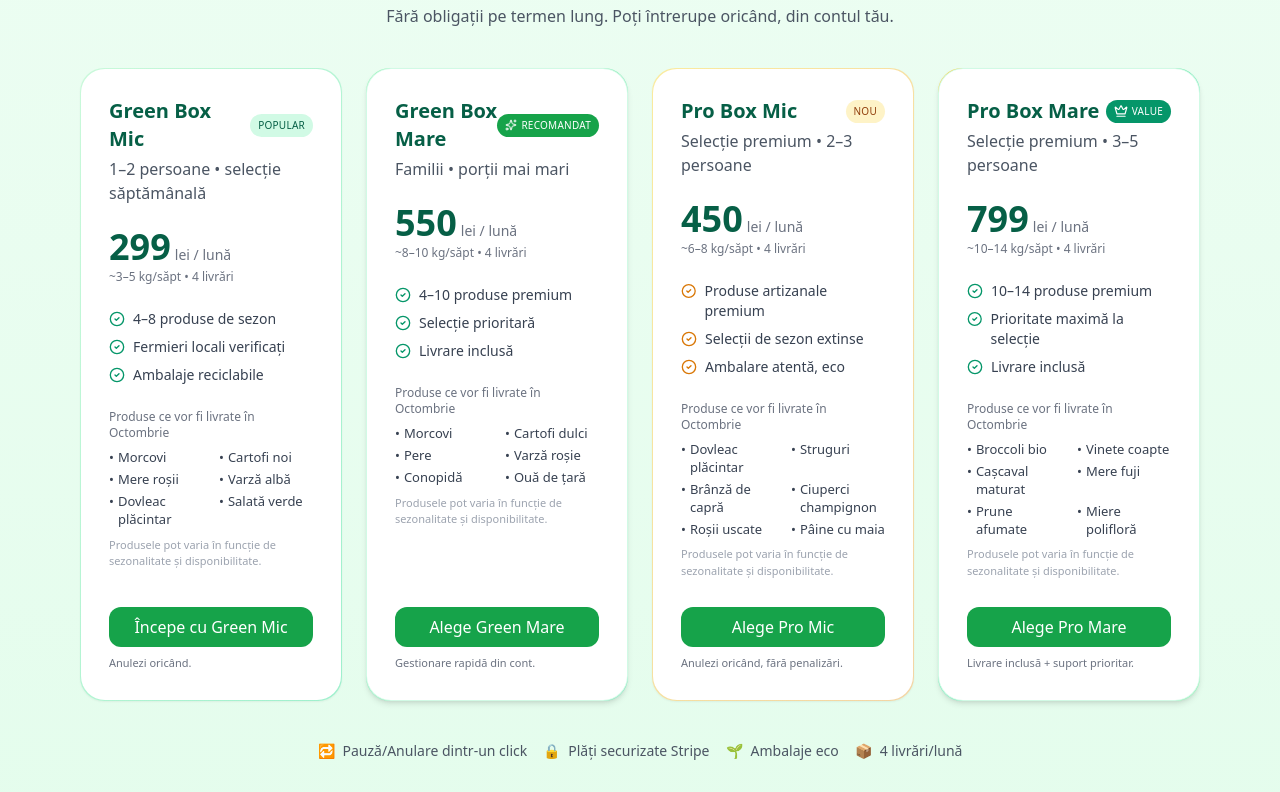
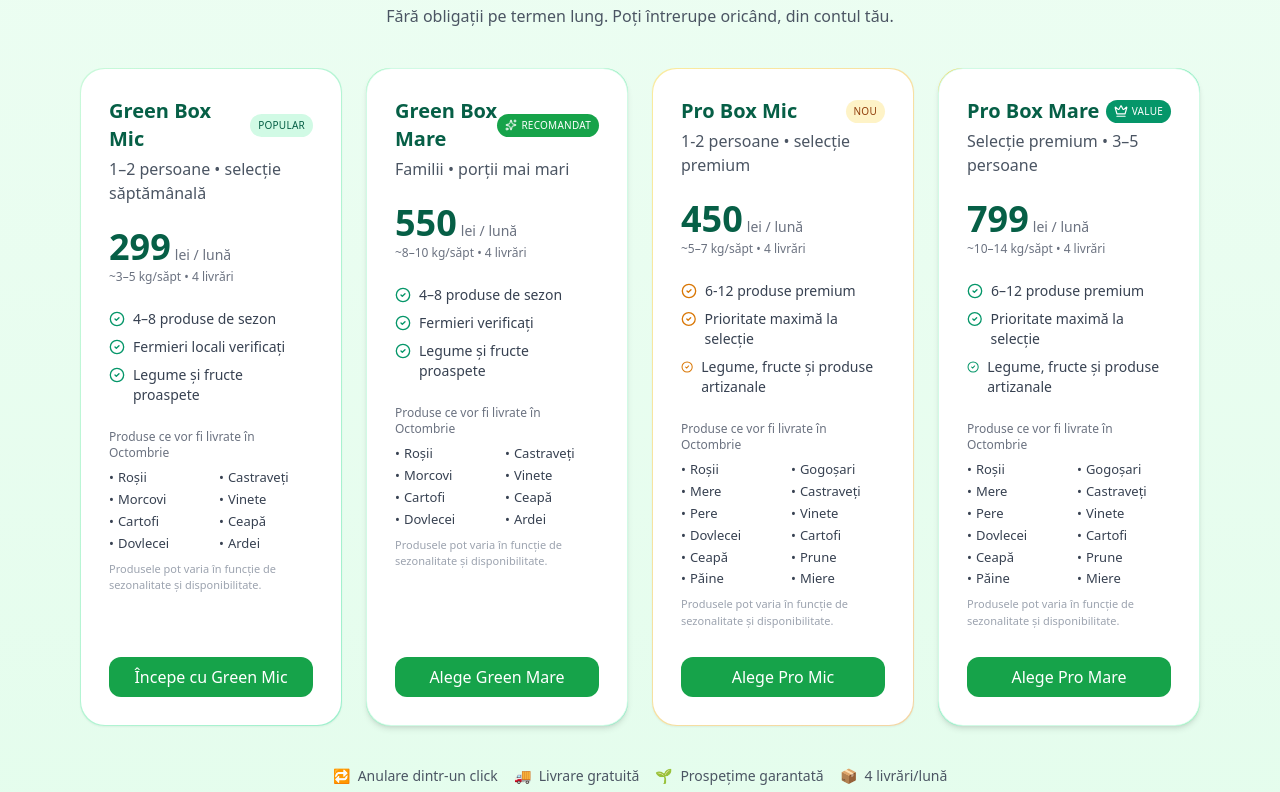
Before and after one commit to george1586/GreenmartNew, a React (Vite) app: page / in a window 1280 px wide. Shown: the part 2388-3180 px from the top of the page. Built offline with nearby package versions, Linux system fonts and the light colour scheme; no server answers.

Commit message:
Text done

```diff
--- a/src/pages/Home.tsx
+++ b/src/pages/Home.tsx
@@ -330,7 +330,7 @@ export function Home() {
             <Stagger gap={0.1}>
               <div className="grid md:grid-cols-4 gap-6 mt-10 auto-rows-fr">
                 {[
-                  { i: 1, emoji: "🧺", t: "Alege box-ul preferat", d: "Toate conțin legume și produse artizanale de sezon. Diferența o face cantitatea și diversitatea de care ai nevoie." },
+                  { i: 1, emoji: "🧺", t: "Alege box-ul preferat", d: "Toate conțin legume,fructe și/sau produse artizanale de sezon. Diferența o face cantitatea și diversitatea de care ai nevoie." },
                   { i: 2, emoji: "🚚", t: "În tranzit", d: "Pregătim comanda în fiecare sâmbătă dimineața. Selecție, împachetare, prospețime – le rezolvăm noi." },
                   { i: 3, emoji: "🏠", t: "Ajunge la tine", d: "Livrăm cu grijă la ușă. Fără cozi, fără trafic, fără stres." },
                   { i: 4, emoji: "🥗", t: "Gătești. Mănânci. Te simți bine.", d: "Proaspăt, fără risipă și cu impact real asupra sănătății tale și a comunității." },
@@ -388,7 +388,7 @@ export function Home() {
                   </div>
 
                   <ul className="mt-6 space-y-2 text-sm text-gray-700">
-                    {["4–8 produse de sezon", "Fermieri locali verificați", "Ambalaje reciclabile"].map((f, i) => (
+                    {["4–8 produse de sezon", "Fermieri locali verificați", "Legume și fructe proaspete"].map((f, i) => (
                       <li key={i} className="flex items-start gap-2">
                         <CheckCircle2 className="h-4 w-4 mt-0.5 text-emerald-600" />
                         <span>{f}</span>
@@ -399,12 +399,14 @@ export function Home() {
                   {/* Mini calendar */}
                   <MonthProducts
                     items={[
+                      "Roșii",
+                      "Castraveți",
                       "Morcovi",
-                      "Cartofi noi",
-                      "Mere roșii",
-                      "Varză albă",
-                      "Dovleac plăcintar",
-                      "Salată verde",
+                      "Vinete",
+                      "Cartofi",
+                      "Ceapă",
+                      "Dovlecei",
+                      "Ardei",
                     ]}
                   />
 
@@ -417,7 +419,6 @@ export function Home() {
                       label="Începe cu Green Mic"
                       mode="subscription"
                     />
-                    <p className="text-[11px] text-gray-500 mt-2">Anulezi oricând.</p>
                   </div>
                 </div>
               </div>
@@ -444,7 +445,7 @@ export function Home() {
                   </div>
 
                   <ul className="mt-6 space-y-2 text-sm text-gray-700">
-                    {["4–10 produse premium", "Selecție prioritară", "Livrare inclusă"].map((f, i) => (
+                    {["4–8 produse de sezon", "Fermieri verificați", "Legume și fructe proaspete"].map((f, i) => (
                       <li key={i} className="flex items-start gap-2">
                         <CheckCircle2 className="h-4 w-4 mt-0.5 text-emerald-600" />
                         <span>{f}</span>
@@ -454,12 +455,14 @@ export function Home() {
 
                   <MonthProducts
                     items={[
+                      "Roșii",
+                      "Castraveți",
                       "Morcovi",
-                      "Cartofi dulci",
-                      "Pere",
-                      "Varză roșie",
-                      "Conopidă",
-                      "Ouă de țară",
+                      "Vinete",
+                      "Cartofi",
+                      "Ceapă",
+                      "Dovlecei",
+                      "Ardei",
                     ]}
                   />
 
@@ -471,7 +474,6 @@ export function Home() {
                       label="Alege Green Mare"
                       mode="subscription"
                     />
-                    <p className="text-[11px] text-gray-500 mt-2">Gestionare rapidă din cont.</p>
                   </div>
                 </div>
               </div>
@@ -487,18 +489,18 @@ export function Home() {
                       Nou
                     </span>
                   </div>
-                  <p className="text-gray-600 mt-1">Selecție premium • 2–3 persoane</p>
+                  <p className="text-gray-600 mt-1">1-2 persoane • selecție premium</p>
 
                   <div className="mt-6">
                     <div className="flex items-baseline gap-1">
                       <span className="text-4xl font-extrabold text-farm-dark leading-none">450</span>
                       <span className="text-sm text-gray-500">lei / lună</span>
                     </div>
-                    <p className="text-xs text-gray-500 mt-1">~6–8 kg/săpt • 4 livrări</p>
+                    <p className="text-xs text-gray-500 mt-1">~5–7 kg/săpt • 4 livrări</p>
                   </div>
 
                   <ul className="mt-6 space-y-2 text-sm text-gray-700">
-                    {["Produse artizanale premium", "Selecții de sezon extinse", "Ambalare atentă, eco"].map((f, i) => (
+                    {["6-12 produse premium", "Prioritate maximă la selecție", "Legume, fructe și produse artizanale"].map((f, i) => (
                       <li key={i} className="flex items-start gap-2">
                         <CheckCircle2 className="h-4 w-4 mt-0.5 text-amber-600" />
                         <span>{f}</span>
@@ -508,12 +510,18 @@ export function Home() {
 
                   <MonthProducts
                     items={[
-                      "Dovleac plăcintar",
-                      "Struguri",
-                      "Brânză de capră",
-                      "Ciuperci champignon",
-                      "Roșii uscate",
-                      "Pâine cu maia",
+                      "Roșii",
+                      "Gogoșari",
+                      "Mere",
+                      "Castraveți",
+                      "Pere",
+                      "Vinete",
+                      "Dovlecei",
+                      "Cartofi",
+                      "Ceapă",
+                      "Prune",
+                      "Păine",
+                      "Miere",
                     ]}
                   />
 
@@ -525,7 +533,6 @@ export function Home() {
                       label="Alege Pro Mic"
                       mode="subscription"
                     />
-                    <p className="text-[11px] text-gray-500 mt-2">Anulezi oricând, fără penalizări.</p>
                   </div>
                 </div>
               </div>
@@ -552,7 +559,7 @@ export function Home() {
                   </div>
 
                   <ul className="mt-6 space-y-2 text-sm text-gray-700">
-                    {["10–14 produse premium", "Prioritate maximă la selecție", "Livrare inclusă "].map((f, i) => (
+                    {["6–12 produse premium", "Prioritate maximă la selecție", "Legume, fructe și produse artizanale "].map((f, i) => (
                       <li key={i} className="flex items-start gap-2">
                         <CheckCircle2 className="h-4 w-4 mt-0.5 text-emerald-600" />
                         <span>{f}</span>
@@ -562,12 +569,18 @@ export function Home() {
 
                   <MonthProducts
                     items={[
-                      "Broccoli bio",
-                      "Vinete coapte",
-                      "Cașcaval maturat",
-                      "Mere fuji",
-                      "Prune afumate",
-                      "Miere polifloră",
+                      "Roșii",
+                      "Gogoșari",
+                      "Mere",
+                      "Castraveți",
+                      "Pere",
+                      "Vinete",
+                      "Dovlecei",
+                      "Cartofi",
+                      "Ceapă",
+                      "Prune",
+                      "Păine",
+                      "Miere",
                     ]}
                   />
 
@@ -579,7 +592,6 @@ export function Home() {
                       label="Alege Pro Mare"
                       mode="subscription"
                     />
-                    <p className="text-[11px] text-gray-500 mt-2">Livrare inclusă + suport prioritar.</p>
                   </div>
                 </div>
               </div>
@@ -588,9 +600,9 @@ export function Home() {
 
           <FadeIn delay={0.1}>
             <div className="flex flex-wrap items-center justify-center gap-4 mt-10 text-sm text-gray-600">
-              <div className="flex items-center gap-2"><span>🔁</span> Pauză/Anulare dintr-un click</div>
-              <div className="flex items-center gap-2"><span>🔒</span> Plăți securizate Stripe</div>
-              <div className="flex items-center gap-2"><span>🌱</span> Ambalaje eco</div>
+              <div className="flex items-center gap-2"><span>🔁</span> Anulare dintr-un click</div>
+              <div className="flex items-center gap-2"><span>🚚</span> Livrare gratuită</div>
+              <div className="flex items-center gap-2"><span>🌱</span> Prospețime garantată</div>
               <div className="flex items-center gap-2"><span>📦</span> 4 livrări/lună</div>
             </div>
           </FadeIn>
@@ -654,8 +666,8 @@ export function Home() {
                     </>
                   ),
                 },
+                { q: "Pot alege produsele din box?", a: "Nu, din cauza numărului mare de comenzi, produsele sunt preselectate în funcție de sezon și disponibilitate, este ceva ce am vrea să implementăm în viitor dar acum ne putem asigura doar că boxurile sunt cât se poate posibil de diverse." },
                 { q: "Pot anula abonamentul?", a: "Da. Abonamentul este lunar și poți anula din contul tău după fiecare lună." },
-                { q: "Ce metode de plată acceptați?", a: "Plăți securizate prin Stripe (carduri principale, Apple/Google Pay unde e disponibil)." },
                 { q: "Livrați în zona mea?", a: "În momentul de față livrăm doar în Timișoara; urmărim extinderea." },
               ].map(({ q, a }, i) => (
                 <ItemUp key={i}>
```
